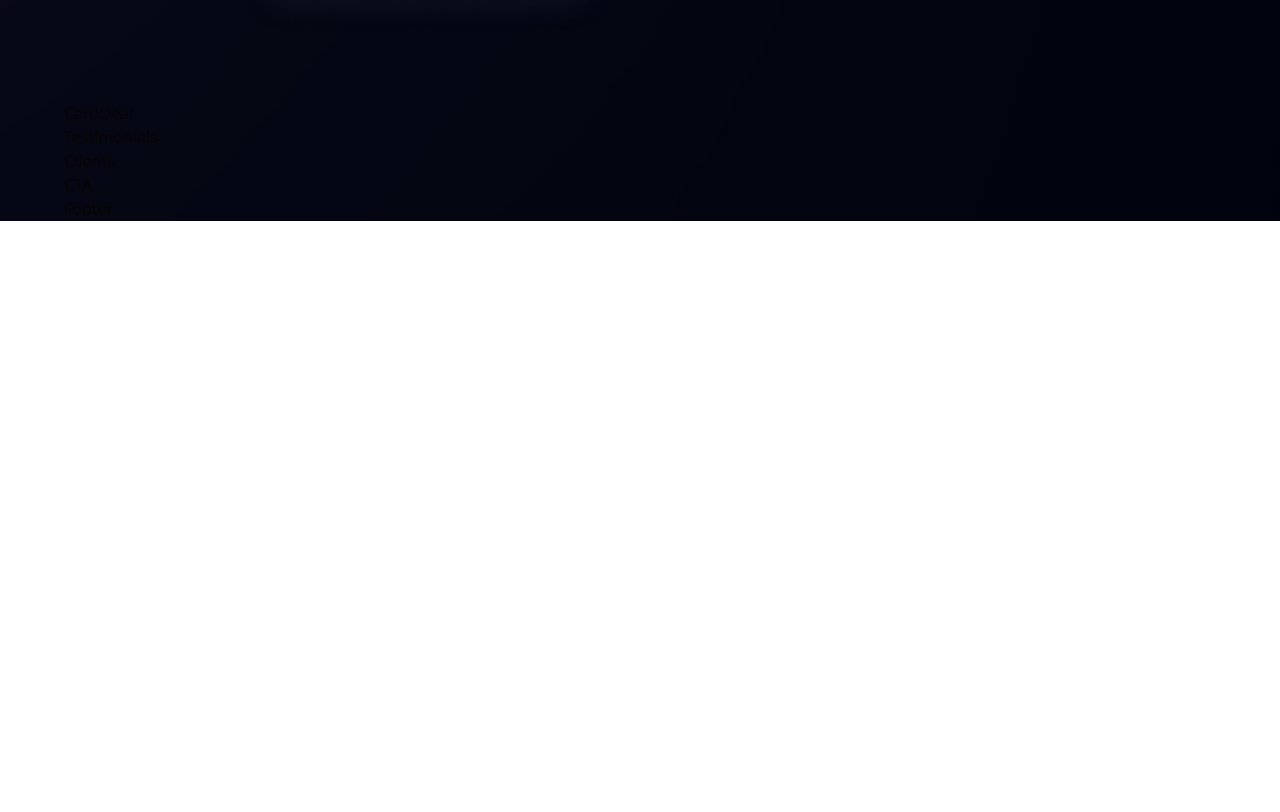
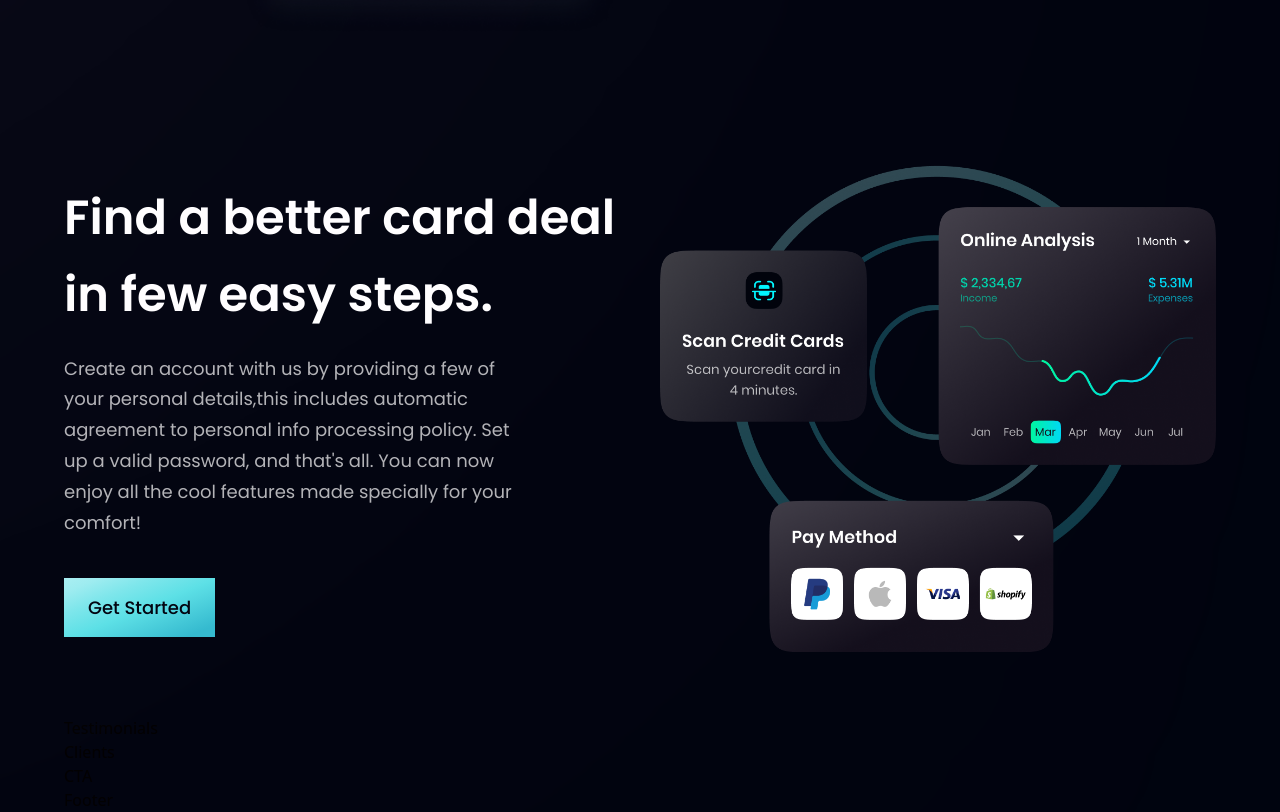
Before and after one commit to OyedunOye/bank_app, a React (Vite) app: page / in a window 1280 px wide. Shown: the part 2088-2900 px from the top of the page. Before the commit the page ends 2309 px from the top, so only its background shows below. Built offline with nearby package versions, Linux system fonts and the light colour scheme.

Commit message:
completed carddeal section

```diff
--- a/src/components/CardDeal.jsx
+++ b/src/components/CardDeal.jsx
@@ -1,9 +1,22 @@
-import React from 'react'
+import { card } from "../assets"
+import styles, {layout} from "../style"
+import Button from "./Button"
 
-const CardDeal = () => {
-  return (
-    <div>CardDeal</div>
+const CardDeal = () => (
+    <section className={layout.section}>
+      <div className={layout.sectionInfo}>
+        <h2 className={styles.heading2}>Find a better card deal <br className="sm:block hidden"/> in few easy steps.</h2>
+        <p className={`${styles.paragraph} max-w-[470px] mt-5`}>Create an account with us by providing a few of your personal details,this includes
+        automatic agreement to personal info processing policy. Set up a valid password, and that's all. You can now enjoy all the
+        cool features made specially for your comfort!
+      </p>
+      <Button styles='mt-10' />
+      </div>
+      <div className={layout.sectionImg}>
+        <img src={card} alt="card" className="w-[100%] h-[100%]" />
+      </div>
+
+    </section>
   )
-}
 
 export default CardDeal
```
